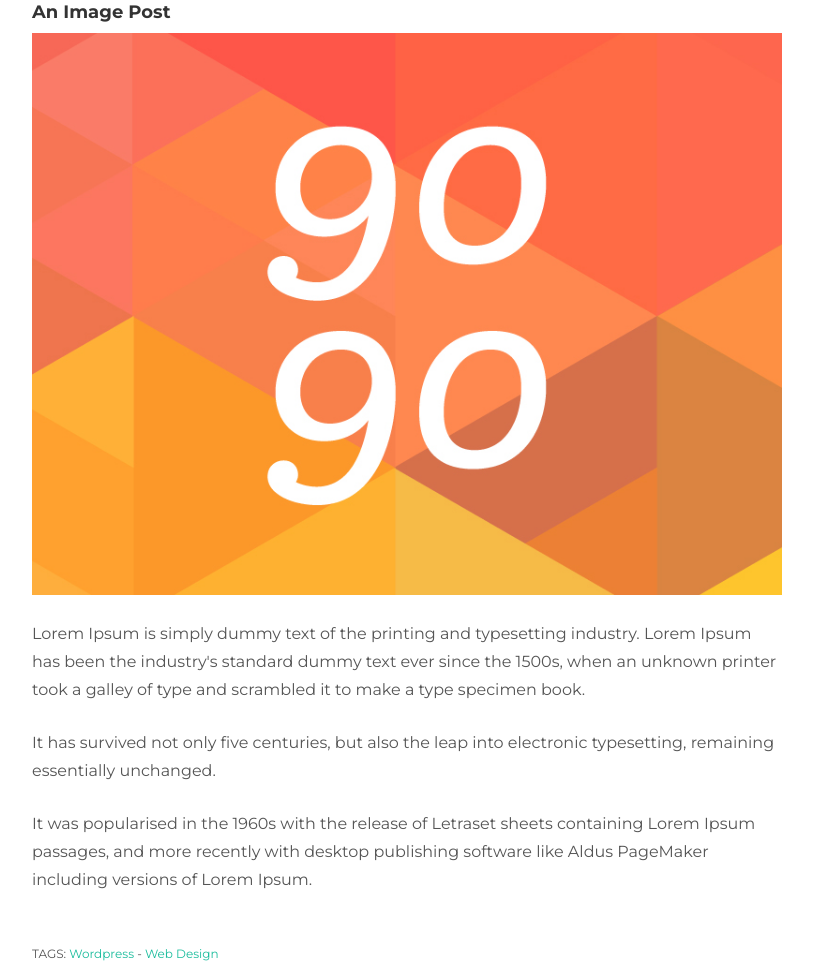
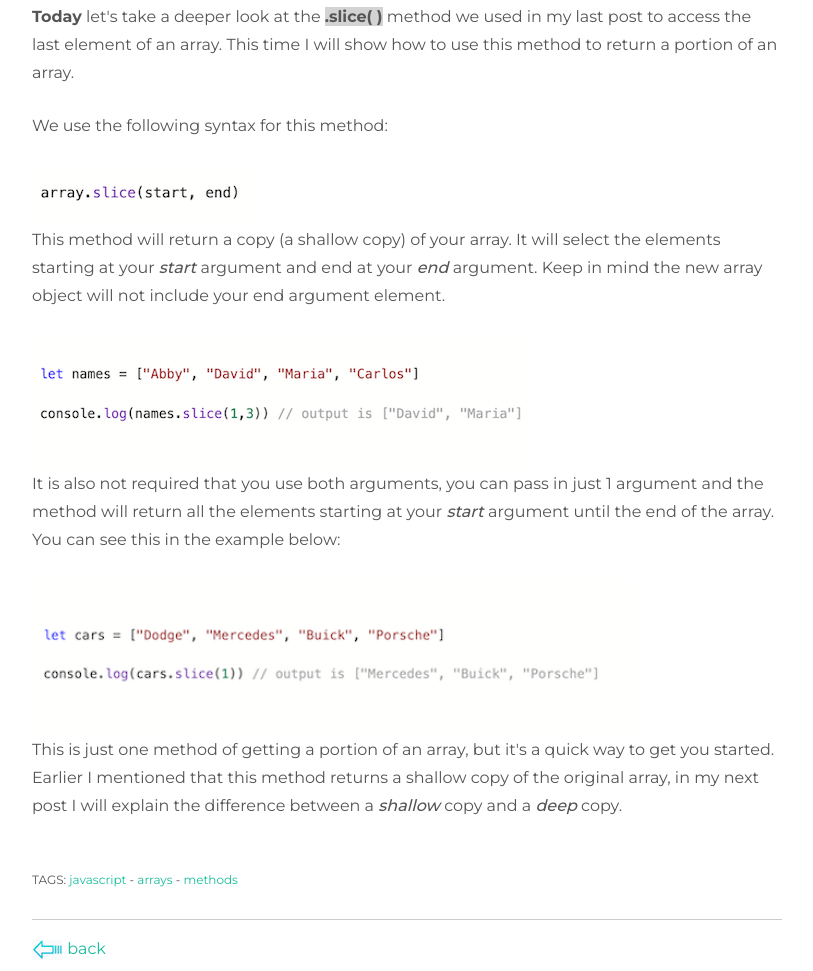
Before and after one commit to mynameisjasmine/updated-portfolio, a plain HTML site: page main/blog02.html in a window 1280 px wide. Shown: the part 297-1268 px from the top of the page, without its empty margins (233-1046 px from the left). Drawn offline with Linux system fonts and the light colour scheme; a script that the page names is missing.

Commit message:
blog post 2

```diff
--- a/main/blog02.html
+++ b/main/blog02.html
@@ -68,14 +68,21 @@
           <p>
             <bd>July 9, 2020</bd>
           </p>
-          <h4>An Image Post</h4>
-          <p><img class="img-responsive" src="img/blog01.jpg" alt=""></p>
-          <p>Lorem Ipsum is simply dummy text of the printing and typesetting industry. Lorem Ipsum has been the industry's standard dummy text ever since the 1500s, when an unknown printer took a galley of type and scrambled it to make a type specimen book.</p>
-          <p>It has survived not only five centuries, but also the leap into electronic typesetting, remaining essentially unchanged.</p>
-          <p>It was popularised in the 1960s with the release of Letraset sheets containing Lorem Ipsum passages, and more recently with desktop publishing software like Aldus PageMaker including versions of Lorem Ipsum.</p>
+          <!-- <h4>An Image Post</h4> -->
+          <p><b>Today</b> let's take a deeper look at the <span class="len">.slice( )</span> method we used in my last post to access the last element of an array. This time I will show how to use this method to return a portion of an array.</p>
+          <p>We use the following syntax for this method: </p>
+          <img class="snippet" src="img/slicesynt.png">
+
+          <p>This method will return a copy (a shallow copy) of your array. It will select the elements starting at your <span class="itl">start </span> argument and end at your <span class="itl">end </span> argument. Keep in mind the new array object will not include your end argument element.</p>
+          <img src="img/slicenames.png">
+          <p>It is also not required that you use both arguments, you can pass in just 1 argument and the method will return all the elements starting at your <span class="itl">start </span> argument until the end of the array. You can see this in the example below: </p>
+          <img src="img/slicecars.png">
+          <p>
+            This is just one method of getting a portion of an array, but it's a quick way to get you started. Earlier I mentioned that this method returns a shallow copy of the original array, in my next post I will explain the difference between a <span class="itl">shallow</span> copy and a <span class="itl">deep</span> copy.
+          </p>
           <br>
           <p>
-            <bt>TAGS: <a href="#">Wordpress</a> - <a href="#">Web Design</a></bt>
+            <bt>TAGS: <a href="#">javascript</a> - <a href="#">arrays</a> - <a href="#">methods</a></bt>
           </p>
           <hr>
           <p><a href="blog.html"><img src="img/arrow.png"> back</a></p>
--- a/main/css/style.css
+++ b/main/css/style.css
@@ -176,6 +176,11 @@ hr {
   font-weight: 550;
   /* color: rgb(197, 7, 80); */
   /* font-style: italic; */
+}
+
+.itl {
+  font-style: italic;
+  font-weight: 500;
 }
 
 .bp-blurb {
```
Also changed, not shown: main/blog.html (+4 -3 lines), main/img/sl.jpg (added), main/img/slicecars.png (added), main/img/slicenames.png (added), main/img/slicesynt.png (added), 2 other files.
